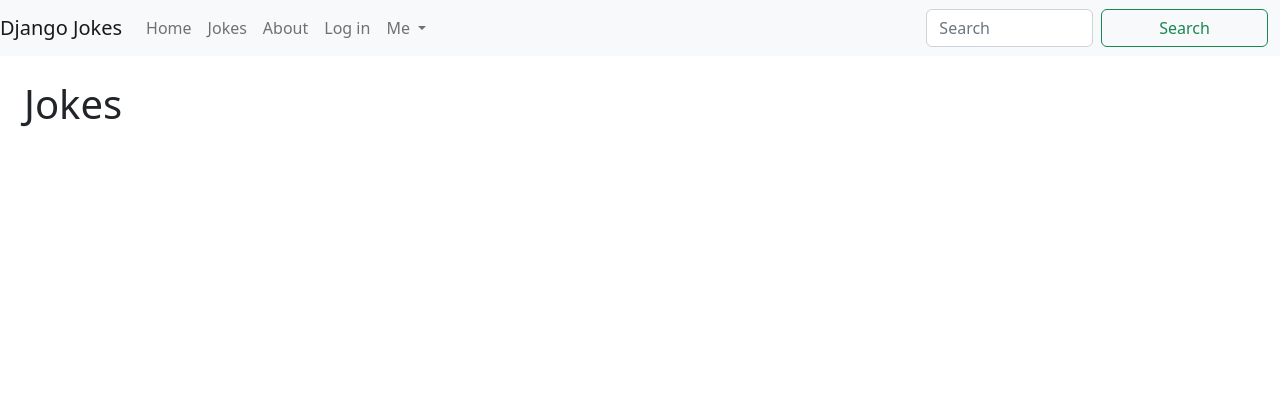
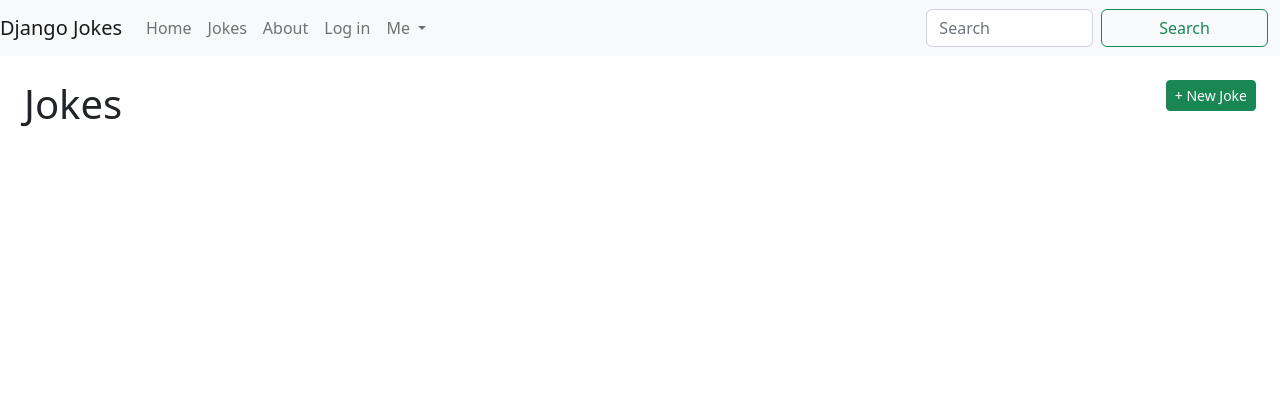
Before and after one commit to heather-cunningham/djangojokes.com, a Django app: page /jokes/ in a window 1280 px wide. Shown: the top 420 px of that part. Run offline with Django 5.2, Linux system fonts and the light colour scheme; data that the repository does not hold is empty; the page is wider than the window, and the part outside it is not shown; some libraries are stand-ins or nearby versions.

Commit message:
latter-half-lesson2: Form, routes, views, html template,. and joke_list links for add/update joke

```diff
--- a/jokes/urls.py
+++ b/jokes/urls.py
@@ -1,18 +1,21 @@
 from django.urls import path
-from .views import JokeDetailView, JokeListView
+from .views import (JokeCreateView, JokeDetailView, JokeListView,
+                    JokeUpdateView)
 
 
 app_name = "jokes"
 
 
 urlpatterns = [
+    ## Remember only URL paths beginning with '/jokes/' will be handed off to the URLConf
+    ## of the jokes app, so "" will actually be "/jokes/".
+    path("", JokeListView.as_view(), name="list"),
+    path("joke/create/", JokeCreateView.as_view(), name="create"),
     ## ID the specific joke to show using the joke object’s primary key
     # (which is the same as the joke's auto-gen'd ID in the sqlite db).
     ## Look in .venv\Lib\site-packages\django\views\generic\detail.py
     # at the get_object() method of the SingleObjectMixin class
     # to see how this magic works behind the scenes.
     path("joke/<int:pk>", JokeDetailView.as_view(), name="detail"),
-    ## Remember only URL paths beginning with '/jokes/' will be handed off to the URLConf
-    ## of the jokes app, so "" will actually be "/jokes/".
-    path("", JokeListView.as_view(), name="list"),
+    path("joke/<int:pk>/update/", JokeUpdateView.as_view(), name="update"),
 ]
--- a/jokes/views.py
+++ b/jokes/views.py
@@ -1,8 +1,13 @@
-from django.views.generic import DetailView, ListView
+from django.views.generic import CreateView, DetailView, ListView, UpdateView
 from .models import Joke
 
 
 # Create your views here.
+class JokeCreateView(CreateView):
+    model = Joke
+    fields = ["question", "answer"]
+
+
 class JokeListView(ListView):
     ## A minimal ListView is incredibly simple.
     ## It just requires the model to query (ex. below):
@@ -22,3 +27,8 @@ class JokeDetailView(DetailView):
     ## Default name of the template used by the JokeDetailView:
     ## `<app_name>/<model>_detail.html`
     # e.g.: `jokes/joke_detail.html`
+
+
+class JokeUpdateView(UpdateView):
+    model = Joke
+    fields = ["question", "answer"]
--- a/templates/jokes/joke_list.html
+++ b/templates/jokes/joke_list.html
@@ -5,6 +5,9 @@
 {% endblock %}
 
 {% block main %}
+<a id="add-joke-btn" class="btn btn-success btn-sm float-end" href="{% url 'jokes:create' %}">
+  + New Joke
+</a>
 <h1>Jokes</h1>
 <ul class="list-group list-group-flush mb-3">
   {% for joke in joke_list %}
@@ -16,6 +19,10 @@
     <!-- <a id="{{joke.id}}" href="{% url 'jokes:detail' joke.pk %}">{{ joke.question }}</a> -->
     <!-- With passing a ref of `get_absolute_url()` from the `jokes.models.py` for the `href`:  -->
     <a id="{{joke.id}}" href="{{ joke.get_absolute_url }}">{{ joke.question }}</a>
+    <a id="update-joke{{joke.id}}-btn" class="btn btn-info btn-sm float-end me-2"
+      href="{% url 'jokes:update' joke.pk %}">
+      Update
+    </a>
   </li>
   {% endfor %}
 </ul>
```
Also changed, not shown: templates/jokes/joke_form.html (added, +24 -0 lines). Lines whose indentation alone changed are shown as unchanged.
